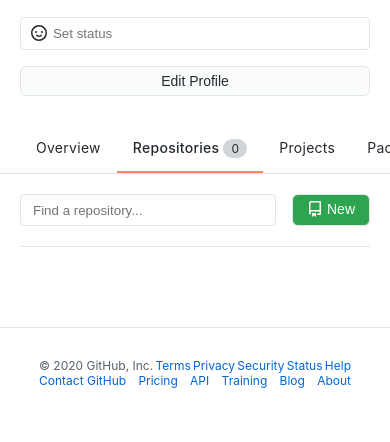
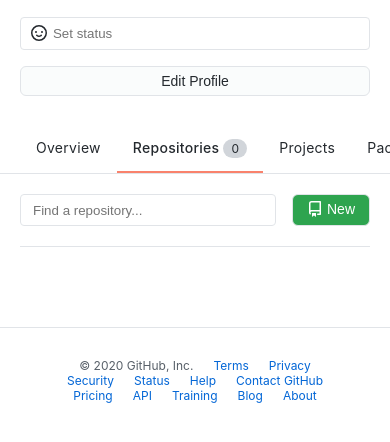
Before and after one commit to mofopeojosh/github-profile-clone, a website built with webpack: page public/index.html in a window 390 px wide. Shown: the part 134-576 px from the top of the page. Built offline with nearby package versions, Linux system fonts and the light colour scheme; no server answers.

Commit message:
responsive footer

```diff
--- a/public/main.css
+++ b/public/main.css
@@ -364,11 +364,11 @@
     padding: 0;
     align-items: center;
     list-style-type: none;
-    justify-content: space-between;
-    justify-items: center;
+    justify-content: center;
 }
 
 .footer-list .footer-list-item {
+    margin: 0 10px;
     color: #586069;
     align-items: center;
     display: flex;
@@ -490,6 +490,7 @@
 
     .footer-list{
         width: 100%;
+        justify-content: space-between;
     }
 
     .footer-list .footer-list-item .footer-logo{
```
